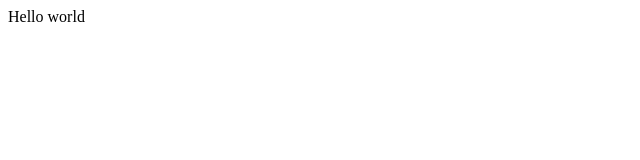
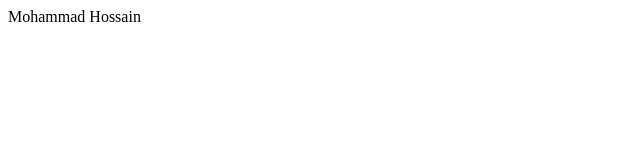
Before and after one commit to Mhossain2003/TestingGithubConnection, a plain HTML site: page index.html in a window 1280 px wide. Shown: the full height of the page, 0-640 px from the left. Drawn offline with Linux system fonts and the light colour scheme.

Commit message:
Changing bodyinfo

```diff
--- a/index.html
+++ b/index.html
@@ -9,7 +9,7 @@
 </head>
 
 <body>
-  Hello world
+  Mohammad Hossain
   <script src="script.js"></script>
 
   <!--
```
